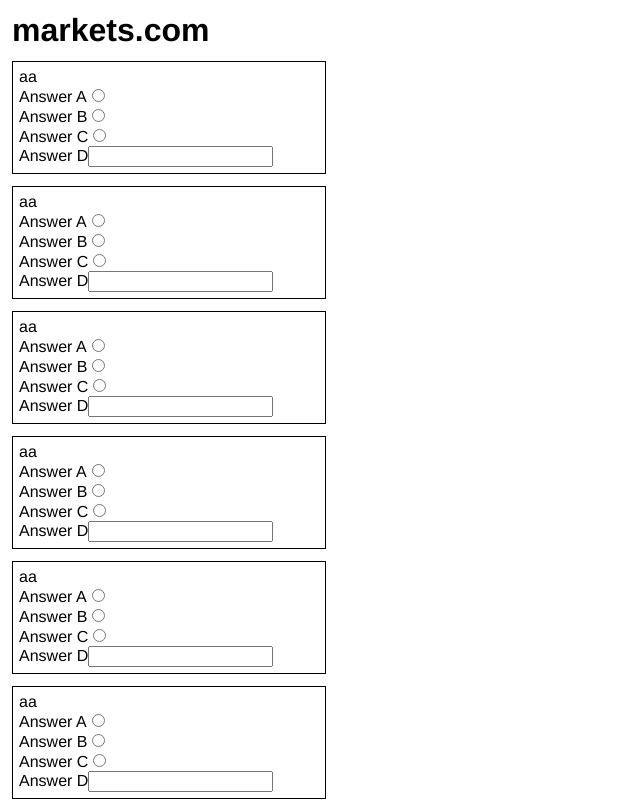
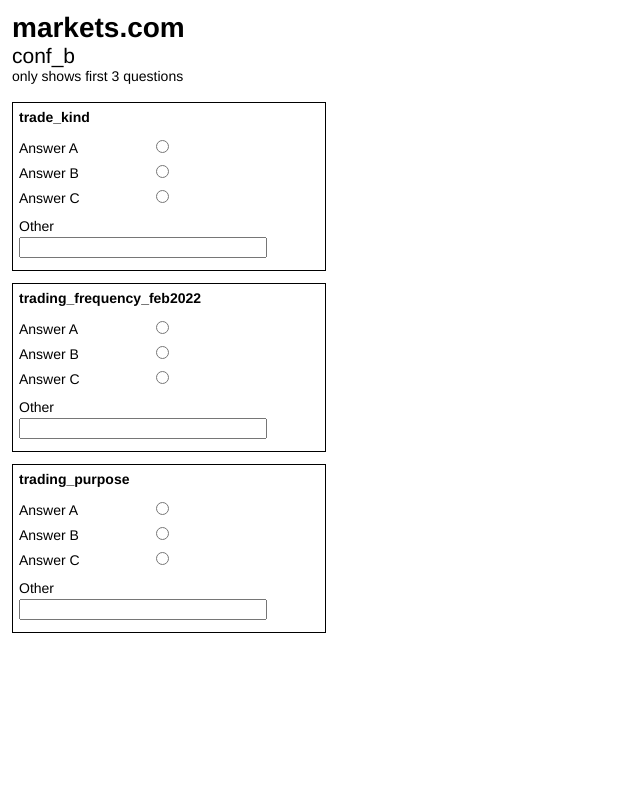
Before and after one commit to Adborowski/onboarding-react, a React (Vite) app: page / in a window 1280 px wide. Shown: the top 800 px of the page, without its empty margins (0-640 px from the left). Built offline with nearby package versions, Linux system fonts and the light colour scheme.

Commit message:
implemented test cases conf_a and conf_b

```diff
--- a/src/App.tsx
+++ b/src/App.tsx
@@ -1,13 +1,19 @@
 import styles from './App.module.scss'
 import './globals.css'
 import { useState, useEffect } from 'react'
-import Question from './components/question/question'
+// import Question from './components/question/question'
+import QuestionList from './components/question/question'
 
 const getTestId = () => {
    const testIds = ['conf_a', 'conf_b', 'conf_c']
-   const randomId = Math.floor(Math.random() * 10)
-   console.log(randomId)
+   const randomId = Math.floor(Math.random() * testIds.length)
+   return testIds[randomId]
 }
+
+// each time the app is re-rendered, a random AB Test config id is chosen, out of three:
+// conf_a - has question descriptions. See 'question-description.tsx' for a list of descriptions (not all questions have one for this test)
+// conf_b - only shows the first 3 questions
+// conf_c - changes the layout and styling of all questions
 
 const App = () => {
    const [questionsData, setQuestionsData] = useState<[]>()
@@ -26,13 +32,30 @@
       console.log('questionsData', questionsData)
    }, [questionsData])
 
+   const testId = getTestId()
+
+   const testDescriptions: any = {
+      conf_a: 'has question descriptions on some questions',
+      conf_b: 'only shows first 3 questions',
+      conf_c: 'has alternate styling',
+   }
+
+   let maximumQuestions = testId == 'conf_b' ? 3 : 500
+
    return (
       <>
          <h1>markets.com</h1>
-         {questionsData &&
-            questionsData.map((q: any) => {
-               return <Question question={q} testId={getTestId()} />
-            })}
+         <h2>{testId}</h2>
+         <h3>{testDescriptions[testId]}</h3>
+         <QuestionList questionsData={questionsData} testId={testId} />
+         <article className={`${styles.questionsList} ${testId}`}>
+            {/* {questionsData &&
+               questionsData.map((q: any, index) => {
+                  if (index < maximumQuestions) {
+                     return <Question question={q} testId={testId} />
+                  }
+               })} */}
+         </article>
       </>
    )
 }
--- /dev/null
+++ b/src/components/question/question-description.tsx
@@ -0,0 +1,20 @@
+import styles from './question.module.scss'
+
+const QuestionDescription = (props: any) => {
+   const questionDescriptions: any = {
+      trading_frequency_feb2022:
+         'For compliance, we need to measure the frequency in which you trade.',
+      EXPERIENCE:
+         'To evaluate whether you fit our target market, we want to know about your trading experience.',
+      education_level:
+         'To evaluate whether you are fit to trade, we need to know your education level.',
+   }
+
+   const { questionTitle } = props
+
+   if (questionDescriptions[questionTitle]) {
+      return <p className={styles.description}>{questionDescriptions[questionTitle]}</p>
+   }
+}
+
+export default QuestionDescription
--- a/src/components/question/question.module.scss
+++ b/src/components/question/question.module.scss
@@ -1,6 +1,47 @@
+.questionsList {
+   border: 1px solid red;
+}
+
 .question {
    border: 1px solid black;
    max-width: 300px;
    margin-bottom: 12px;
    padding: 6px;
+
+   .title {
+      margin-bottom: 12px;
+      display: block;
+      font-weight: 600;
+   }
+
+   // only in conf_a
+   .description {
+      background-color: lightblue;
+      padding: 6px;
+      border-radius: 6px;
+      font-size: 1rem;
+   }
 }
+
+.answer {
+   display: block;
+   margin-bottom: 6px;
+
+   span {
+      display: inline-block;
+      width: 120px;
+      padding-right: 12px;
+   }
+}
+
+.answer:has(input[type='text']) {
+   margin-top: 12px;
+
+   span {
+      margin-bottom: 3px;
+   }
+
+   input {
+      width: 80%;
+   }
+}
--- a/src/components/question/question.tsx
+++ b/src/components/question/question.tsx
@@ -1,5 +1,6 @@
 import styles from './question.module.scss'
-
+import QuestionDescription from './question-description'
+import { useEffect, useState } from 'react'
 interface Question {
    group_id: string
    title: string
@@ -7,22 +8,26 @@
 
 const Question = (props: any) => {
    const question: Question = props.question
-   const testId = { props }
+   const testId = props.testId
+
+   useEffect(() => {
+      console.log('new testId', testId)
+   }, [testId])
 
    const answers = [
       { label: 'Answer A', value: 'a', inputType: 'radio' },
       { label: 'Answer B', value: 'a', inputType: 'radio' },
       { label: 'Answer C', value: 'a', inputType: 'radio' },
-      { label: 'Answer D', value: 'a', inputType: 'text' },
+      { label: 'Other', value: 'a', inputType: 'text' },
    ]
-
    return (
       <div className={styles.question}>
-         aa
-         {answers.map((ans) => {
+         <span className={styles.title}>{question.title}</span>
+         {testId == 'conf_a' && <QuestionDescription questionTitle={question.title} />}
+         {answers.map((ans, index) => {
             return (
                <section className={styles.answer}>
-                  {ans.label}
+                  <span>{ans.label}</span>
                   <input name={question.title} type={ans.inputType} />
                </section>
             )
@@ -31,4 +36,30 @@
    )
 }
 
-export default Question
+const QuestionList = (props: any) => {
+   let questionsData = props.questionsData
+   const testId = props.testId
+
+   if (questionsData) {
+      console.log('A', questionsData)
+
+      // we can write special cases for AB tests which filter or map the questionsData into something else
+      // in here, we satisfy the conf_b requirement of 'first three questions only' by using filtering
+      if (testId == 'conf_b') {
+         let maximumQuestions = 3 // how many questions to render
+         questionsData = questionsData.filter((question: any, index: any) => {
+            if (index < maximumQuestions) {
+               return question
+            }
+         })
+      }
+
+      let questionElements = questionsData.map((q: any, index: any) => {
+         return <Question question={q} testId={testId} />
+      })
+
+      return questionElements
+   }
+}
+
+export default QuestionList
--- a/src/globals.css
+++ b/src/globals.css
@@ -4,13 +4,24 @@
    padding: 6px;
    box-sizing: border-box;
    font-family: 'Helvetica';
+   font-size: 14px;
 }
 
 h1,
-h2 {
+h2,
+h3 {
    margin: 0;
 }
 
 h1 {
-   margin-bottom: 12px;
 }
+
+h2 {
+   font-weight: 400;
+}
+
+h3 {
+   font-size: 1rem;
+   font-weight: 100;
+   margin-bottom: 18px;
+}
```
